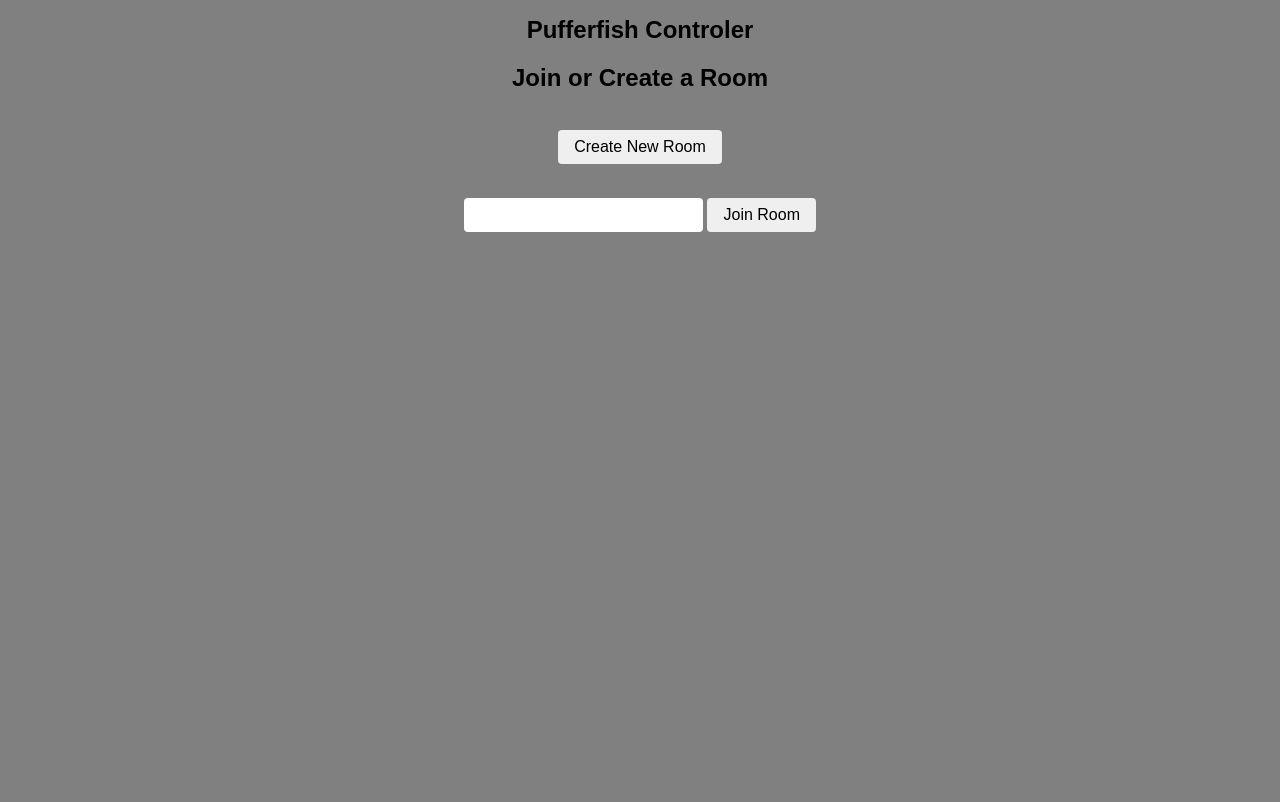
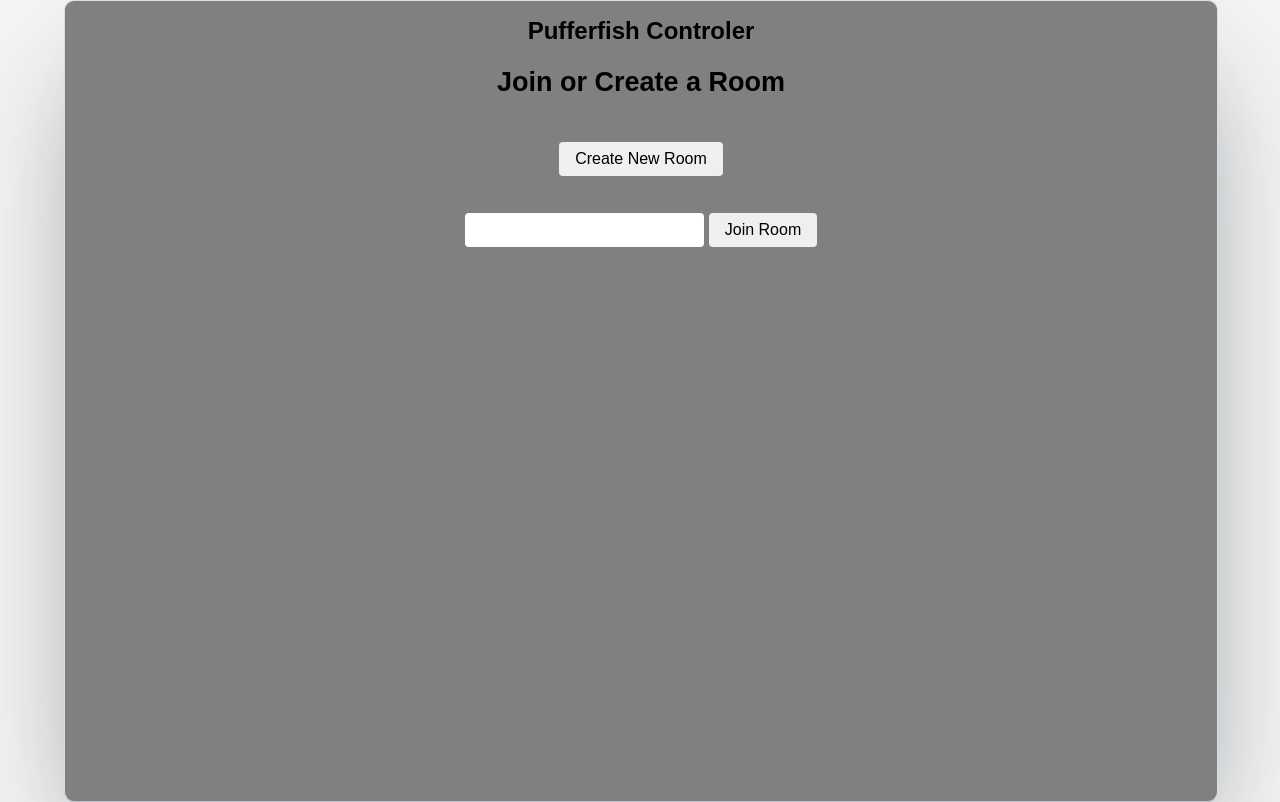
Before and after one commit to gavin-collier/PufferfishRemote, a website: page Webpage/index.html in a window 1280 px wide. Drawn offline with nearby package versions, Linux system fonts and the light colour scheme; files that its build step writes are made by us from their sources; no server answers.

Commit message:
Made it look better

```diff
--- a/Webpage/index.html
+++ b/Webpage/index.html
@@ -14,6 +14,7 @@
   </script>
 </head>
 <body>
+  <div class="center">
     <h1>Pufferfish Controler</h1>
     <h2>Join or Create a Room</h2>
     <br>
@@ -37,5 +38,6 @@
         window.location.href = "http://localhost:3000/joinRoom";
       }
     </script>
+  </div>
 </body>
 </html>
--- a/Webpage/public/css/index.css
+++ b/Webpage/public/css/index.css
@@ -1,15 +1,32 @@
 body {
-    font-family: Arial, sans-serif;
+	margin: 0;
+	font: normal 75% Arial, Helvetica, sans-serif;
+  text-align: center;
+  background-color: whitesmoke;
+}
+.center {
+	position: absolute;
+	left: 5%;
+	margin: auto;
+	height:100%;
+	width: 90%;
+	font-size: large;
 	text-align: center;
 	background-color: gray;
+	transform: perspective(75em);
+	box-shadow: rgba(22, 31, 39, 0.42) 2px 60px 123px -25px,rgba(19, 26, 32, 0.08) 0px 35px 75px -35px;
+	border-radius: 10px;
+	border: 1px solid;
+	border-color: rgb(213, 220, 226) rgb(213, 220, 226) rgb(184, 194, 204);
 }
+
+canvas {
+	display: block;
+}
+
 h1 {
     font-size: 24px;
     margin-bottom: 16px;
-  }
-
-  * {
-    box-sizing: border-box;
 }
 
   button, input[type="text"] {
@@ -18,6 +35,7 @@
     border-radius: 4px;
     border: none;
     margin-bottom: 16px;
+    box-sizing: border-box;
   }
   @media only screen and (max-width: 600px) {
     h1 {
```
Also changed, not shown: Webpage/joinRoom.html (+7 -0 lines). Lines whose indentation alone changed are shown as unchanged.
